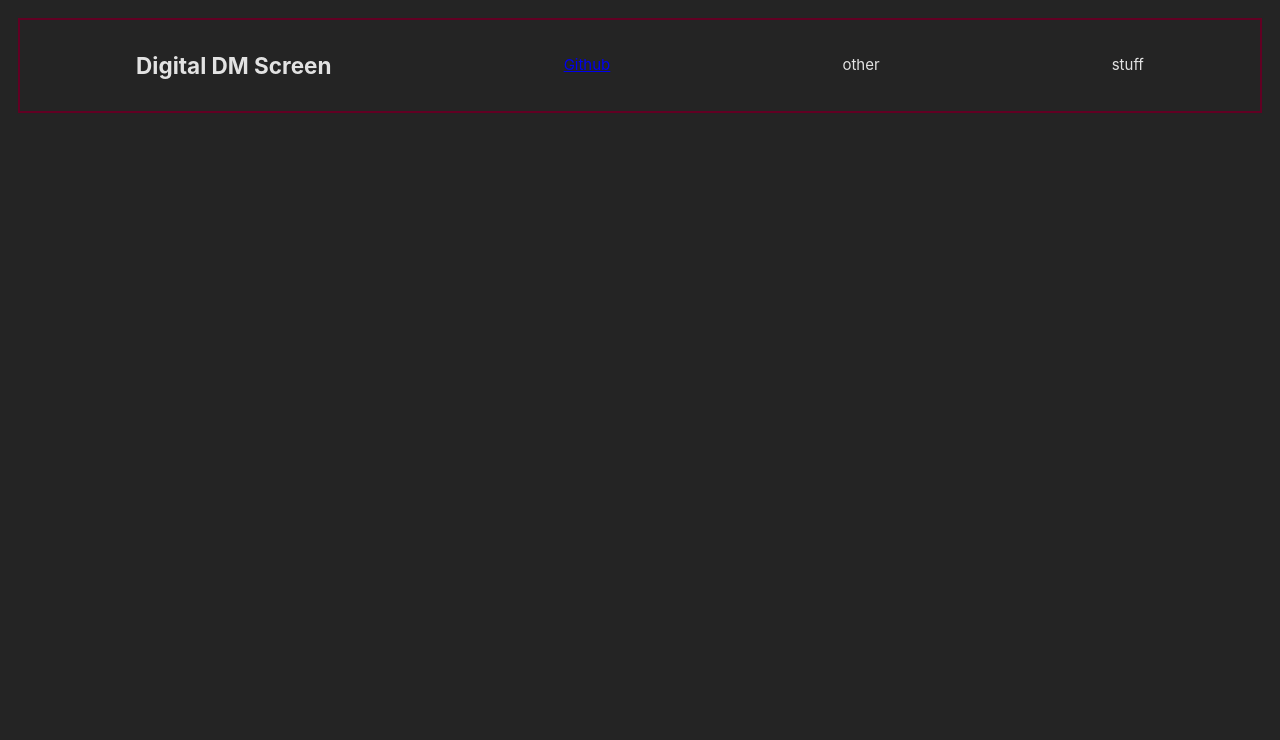
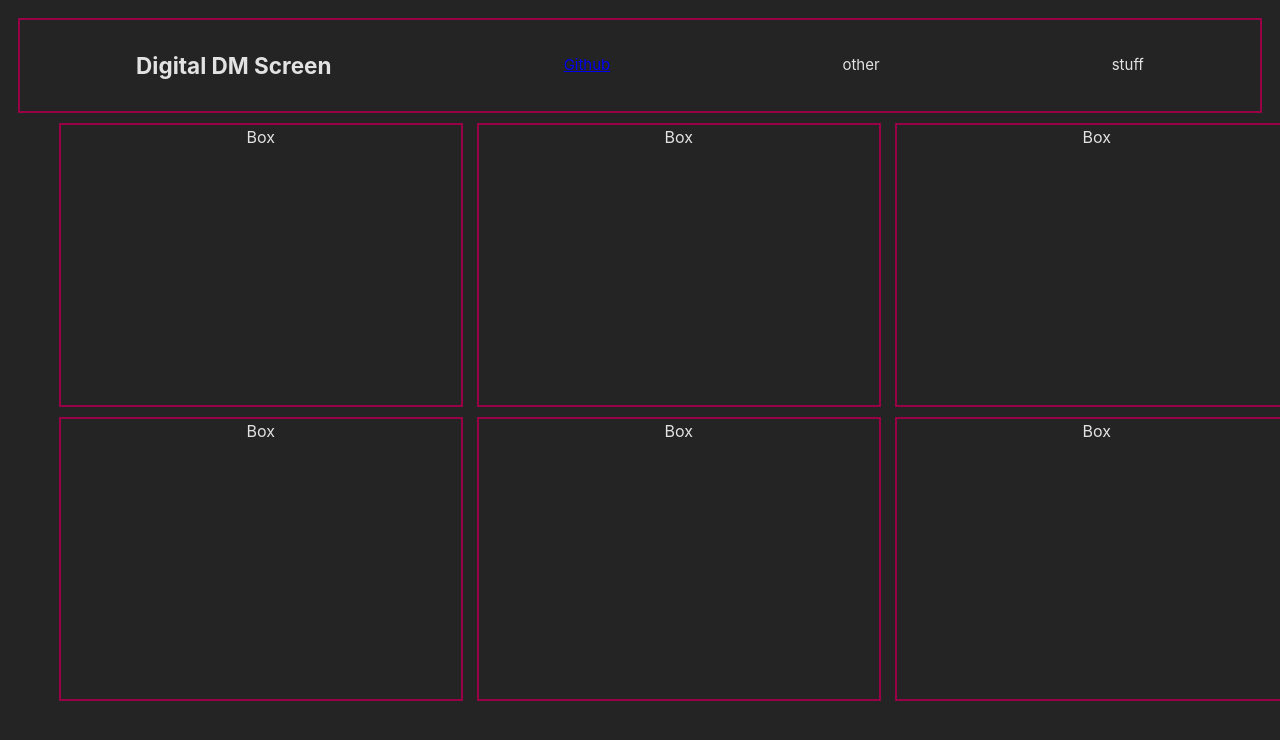
Before and after one commit to JohnnyG1234/DMScreenReact, a React (Vite) app in the folder DMScreenReactProject/: page / in a window 1280 px wide. Shown: the top 740 px of the page. Built offline with nearby package versions, Linux system fonts and the light colour scheme.

Commit message:
Starting to add content boxes

```diff
--- a/DMScreenReactProject/src/App.css
+++ b/DMScreenReactProject/src/App.css
@@ -20,8 +20,8 @@
     display: grid;
     grid-template-areas:
     "a a a"
-    "b c c"
-    "b c c";
+    "b c d"
+    "e f g";
     gap: 10px;
     padding: 10px;
 
@@ -32,7 +32,7 @@
     grid-area: a;
     box-sizing: border-box;
     align-self: stretch;
-    border: 2px solid #610023;
+    border: 2px solid #990147;
     text-align: center;
     padding: 10px 0;
     font-size: 15px;
@@ -53,3 +53,44 @@
     color: whitesmoke;
     margin: 10%;
 }
+
+.square {
+    height: 280px;
+    width: 400px;
+    border: 2px solid #990147;
+    text-align: center;
+    align-self: stretch;
+    margin-left: 10%;
+  }
+
+
+.b
+{
+    grid-area: b;
+
+}
+
+.c
+{
+    grid-area: c;
+}
+
+.d
+{
+    grid-area: d;
+}
+
+.e
+{
+    grid-area: e;
+}
+
+.f
+{
+    grid-area: f;
+}
+
+.g
+{
+    grid-area: g;
+}
--- a/DMScreenReactProject/src/App.tsx
+++ b/DMScreenReactProject/src/App.tsx
@@ -1,10 +1,19 @@
 import PageHeaderBox from "./PageHeaderBox";
+import Box from "./box";
 import './App.css';
+
+
 
 function App() {
   return (
     <div className="GridWrap">
         <PageHeaderBox/>
+        <Box classString="b square"></Box>
+        <Box classString="c square"></Box>
+        <Box classString="d square"></Box>
+        <Box classString="e square"></Box>
+        <Box classString="f square"></Box>
+        <Box classString="g square"></Box>
     </div>
   );
 }
--- /dev/null
+++ b/DMScreenReactProject/src/box.tsx
@@ -0,0 +1,14 @@
+import { Children } from 'react';
+import './App.css';
+
+interface Props {
+    classString: string;
+  }
+
+function Box(props: Props){
+    return (
+        <div className={props.classString}> Box </div>
+    );
+}
+
+export default Box;
```
Also changed, not shown: DMScreenReactProject/src/HyperLink.tsx (deleted, +0 -20 lines), DMScreenReactProject/src/PageHeaderText.tsx (deleted, +0 -20 lines), 1 other file (tests, documents, lock files or other folders).
